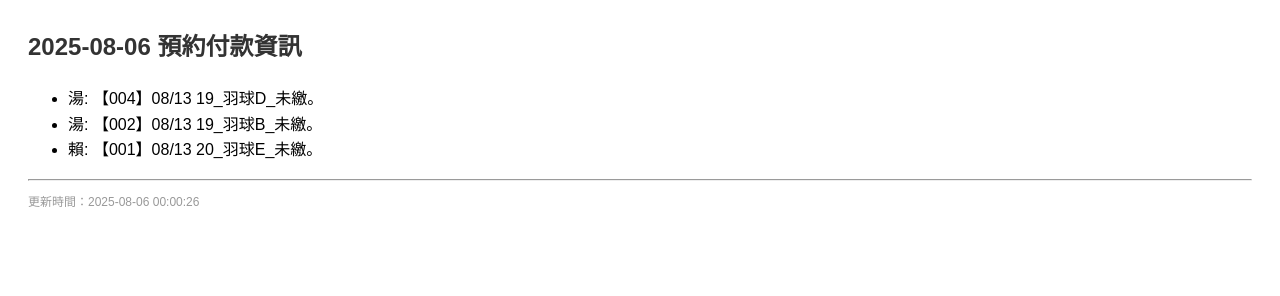
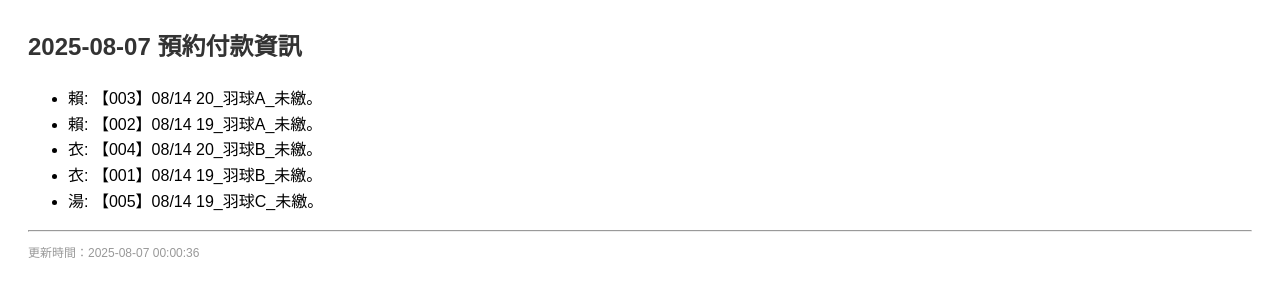
Before and after one commit to chunyulaie/booking-status, a plain HTML site: page index.html in a window 1280 px wide. Drawn offline with Linux system fonts and the light colour scheme.

Commit message:
強制更新頁面 2025-08-07 00:00:36

```diff
--- a/index.html
+++ b/index.html
@@ -9,11 +9,11 @@
         </style>
       </head>
       <body>
-        <h2>2025-08-06 預約付款資訊</h2>
+        <h2>2025-08-07 預約付款資訊</h2>
         <ul>
-          <li>湯: 【004】08/13 19_羽球D_未繳。</li><li>湯: 【002】08/13 19_羽球B_未繳。</li><li>賴: 【001】08/13 20_羽球E_未繳。</li>
+          <li>賴: 【003】08/14 20_羽球A_未繳。</li><li>賴: 【002】08/14 19_羽球A_未繳。</li><li>衣: 【004】08/14 20_羽球B_未繳。</li><li>衣: 【001】08/14 19_羽球B_未繳。</li><li>湯: 【005】08/14 19_羽球C_未繳。</li>
         </ul>
         <hr>
-        <p style="font-size:12px;color:#999;">更新時間：2025-08-06 00:00:26</p>
+        <p style="font-size:12px;color:#999;">更新時間：2025-08-07 00:00:36</p>
       </body>
     </html>
```
